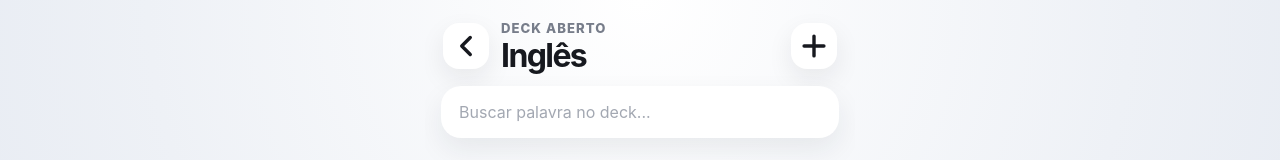
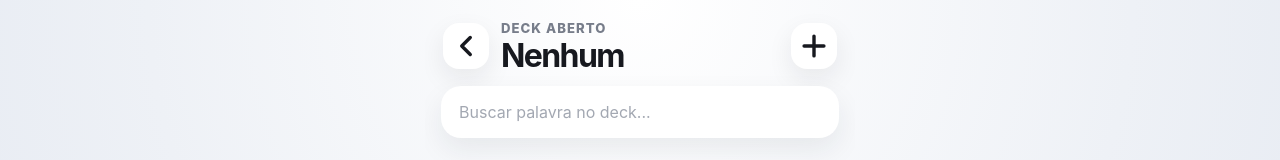
Before and after one commit to Gustavo-Falcao/Deckly, a React (Vite) app: page /#/cards in a window 1280 px wide. Shown: the top 160 px of the page. Built offline with nearby package versions, Linux system fonts and the light colour scheme.

Commit message:
adicionando msg de deck nao escolhido e de sem cards no deck.

```diff
--- a/src/pages/Cards.tsx
+++ b/src/pages/Cards.tsx
@@ -16,6 +16,7 @@ function Cards() {
         }
     })
     const deckEscolhido = decks.find(deck => deck.id === idDeckEscolhido) ?? null
+    const nomeDeckAtivo: string = deckEscolhido?.name || "Nenhum"
 
     return (
     <>
@@ -34,7 +35,7 @@ function Cards() {
                 </button>
                 <div style={{flex: 1}}>
                     <p className="eyebrow">Deck aberto</p>
-                    <h1 className="page-title" id="currentDeckTitle">Inglês</h1>
+                    <h1 className="page-title" id="currentDeckTitle">{nomeDeckAtivo}</h1>
                 </div>
                 <button className="icon-btn" id="newCardFromDeck" aria-label="Criar card">
                     <svg viewBox="0 0 24 24" fill="none" aria-hidden="true">
--- a/src/pages/CriarCard.tsx
+++ b/src/pages/CriarCard.tsx
@@ -31,6 +31,8 @@ function CriarCard() {
 
         return deck.helperCard.create;
     })
+
+    //criar elementos do formulario com base no objeto do cardCriacao
 
     return (
     <>
@@ -141,7 +143,9 @@ function CriarCard() {
                                 </select>
                                 <button className="inline-action add-tag" type="button">Adicionar</button>
                             </div>
-                            <div className="selected-tags"></div>
+                            <div className="selected-tags">
+                                <span className="empty-tags">Sem tag</span>
+                            </div>
                         </div>
 
                         <div className="examples-container">
@@ -174,7 +178,6 @@ function CriarCard() {
                     </div>
 
 
-
                     <button className="secondary-btn" type="button" id="addMeaning">
                         + Adicionar significado
                     </button>
@@ -186,44 +189,8 @@ function CriarCard() {
                     <div style={{height: "10px"}}></div>
                     <button className="danger-btn" type="button" id="deleteCardBtn">Excluir card</button>
                     </>
-
                 }
 
-
-            {/* <div className="field">
-                <label htmlFor="wordInput">Palavra</label>
-                <input id="wordInput" type="text" placeholder="Ex: Strident" required />
-            </div>
-
-            <div className="two-cols">
-                <div className="field">
-                    <label htmlFor="typeInput">Tipo</label>
-                    <input id="typeInput" type="text" placeholder="adjective" />
-                </div>
-                <div className="field">
-                    <label htmlFor="synonymInput">Sinônimo</label>
-                    <input id="synonymInput" type="text" placeholder="loud" />
-                </div>
-            </div>
-
-            <div className="field">
-                <label htmlFor="phoneticInput">Pronúncia</label>
-                <input id="phoneticInput" type="text" placeholder="/ STRAI-dənt /" />
-            </div>
-
-            <div id="meaningsContainer"></div>
-
-            <button className="secondary-btn" type="button" id="addMeaning">
-                + Adicionar significado
-            </button>
-            <div style={{height: "12px"}}></div>
-            <button
-            className="primary-btn"
-            type="submit"
-            onClick={mostrarQualDeckFoiEscolhido}
-            >Salvar card</button>
-            <div style={{height: "10px"}}></div>
-            <button className="danger-btn" type="button" id="deleteCardBtn">Excluir card</button> */}
         </form>
     </section>
     </>
```
